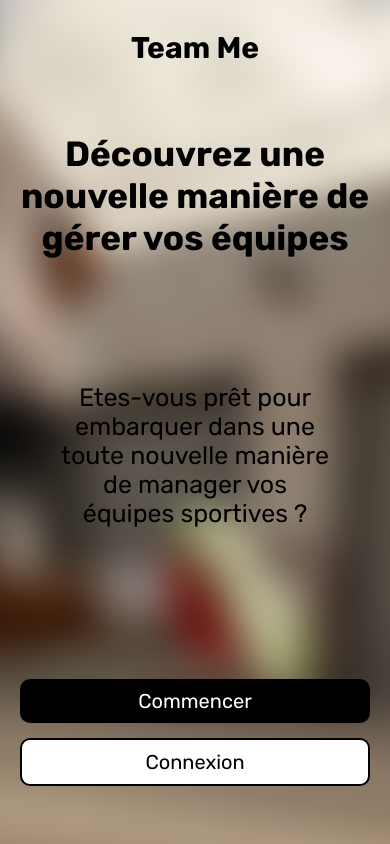
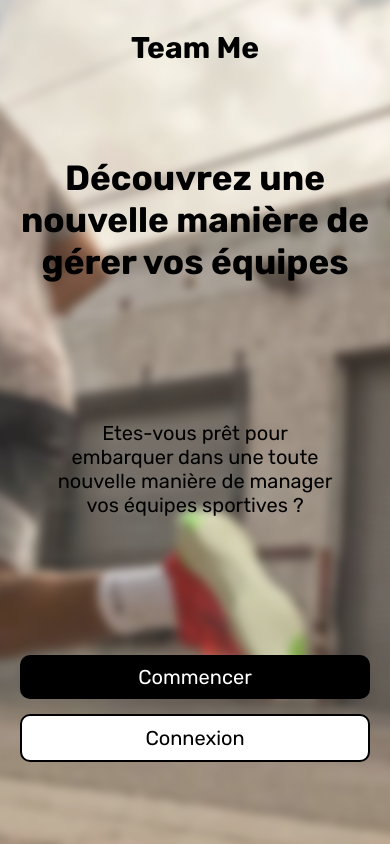
Before and after one commit to mael-grn/team-me, a Next.js app: page / in a window 390 px wide. Built offline with nearby package versions, Linux system fonts and the light colour scheme.

Commit message:
amelioration responsive page accueil

```diff
--- a/src/app/page.module.css
+++ b/src/app/page.module.css
@@ -125,11 +125,11 @@
         from {
             opacity: 0;
             filter: blur(0);
-            transform: scale(1.3);
+            transform: scale(1.5);
         }
         to {
-            opacity: 1;
-            filter: blur(20px);
+            opacity: .85;
+            filter: blur(5px);
             transform: scale(1);
         }
     }
@@ -150,6 +150,7 @@
     .heroLeft h1 {
         font-size: 35px;
         text-align: center;
+        margin: 0;
     }
 
     .heroLeft {
@@ -159,6 +160,7 @@
         display: flex;
         flex-direction: column;
         justify-content: space-around;
+        gap: 15px;
     }
 
     .heroRight {
@@ -170,7 +172,7 @@
         width: 100%;
         height: 100%;
         transition: all .3s ease;
-        background-color: black;
+        background-color: white;
 
     }
 
@@ -182,7 +184,8 @@
         width: 140%;
         height: 140%;
         border-radius: 0;
-        filter: blur(20px);
+        filter: blur(5px);
+        opacity: .85;
         transition: all .3s ease;
         animation: bg-intro 1s;
     }
@@ -190,6 +193,7 @@
     .buttonsDiv {
         flex-direction: column;
         gap: 15px;
+        margin: 0;
     }
 
     .buttonsDiv a:hover {
@@ -202,8 +206,9 @@
     }
 
     .heroLeft p {
-        font-size: 25px;
+        font-size: 20px;
         padding: 0 35px;
         text-align: center;
+        margin: 0;
     }
 }
```
